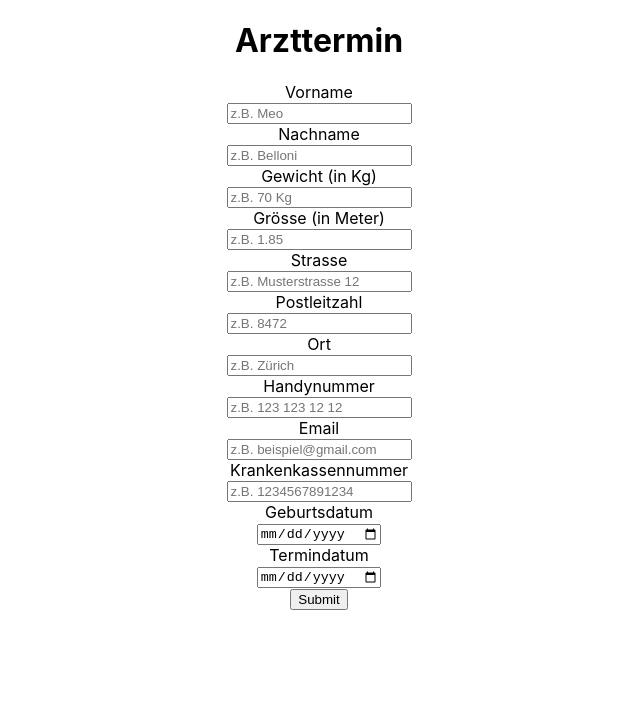
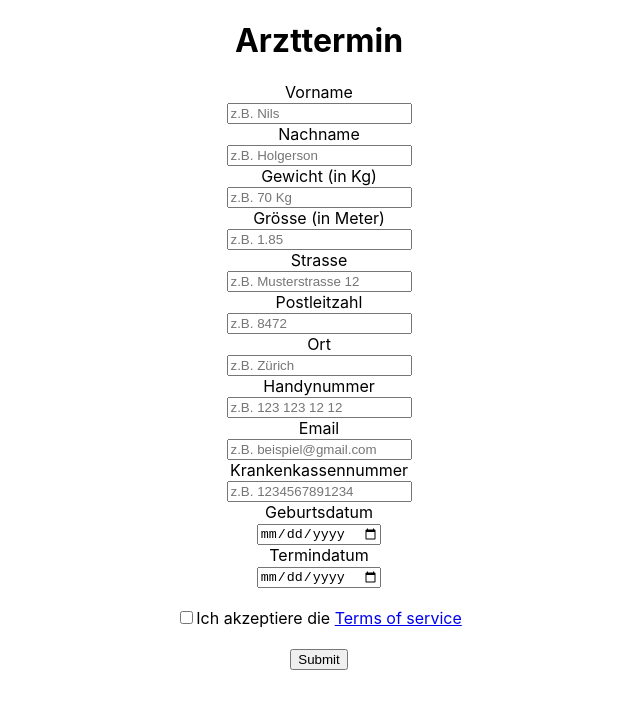
Before and after one commit to nilshollenstein/form-example, a React (Create React App) app: page / in a window 1280 px wide. Shown: the top 708 px of the page, without its empty margins (321-961 px from the left). Built offline with nearby package versions, Linux system fonts and the light colour scheme.

Commit message:
added checkbox

```diff
--- a/src/App.js
+++ b/src/App.js
@@ -8,10 +8,10 @@ function App() {
         <form>
           <h1>Arzttermin </h1>
           <label for="vorname">Vorname</label><br></br>
-          <input type='text' id="vorname" name='vorname' placeholder='z.B. Meo' required></input><br></br>
+          <input type='text' id="vorname" name='vorname' placeholder='z.B. Nils' required></input><br></br>
 
           <label for='nachname'>Nachname</label><br></br>
-          <input type='text' id='nachname' name='nachname' placeholder='z.B. Belloni' required></input> <br></br>
+          <input type='text' id='nachname' name='nachname' placeholder='z.B. Holgerson' required></input> <br></br>
           <label for='Gewicht'>Gewicht (in Kg)</label><br></br>
           <input type='number' id='Gewicht' name='Gewicht' placeholder='z.B. 70 Kg' required></input><br></br>
           <label for='hight'>Grösse (in Meter)</label><br></br>
@@ -34,7 +34,10 @@ function App() {
           <label for='geburtsdatum'>Geburtsdatum</label><br></br>
           <input type='date' id='geburtsdatum' name='geburtsdatum' required></input><br></br>
           <label for='termindatum'>Termindatum</label><br></br>
-          <input type='date' id='termindatum' name='termindatum' required></input><br></br>
+          <input type='date' id='termindatum' name='termindatum' required></input><br></br><br></br>
+
+          <input type='checkbox' id='tos' name='tos' required></input>
+          <label for='tos'>Ich akzeptiere die <a href="https://youtu.be/xm3YgoEiEDc">Terms of service</a></label><br></br><br></br>
 
 
 
```
